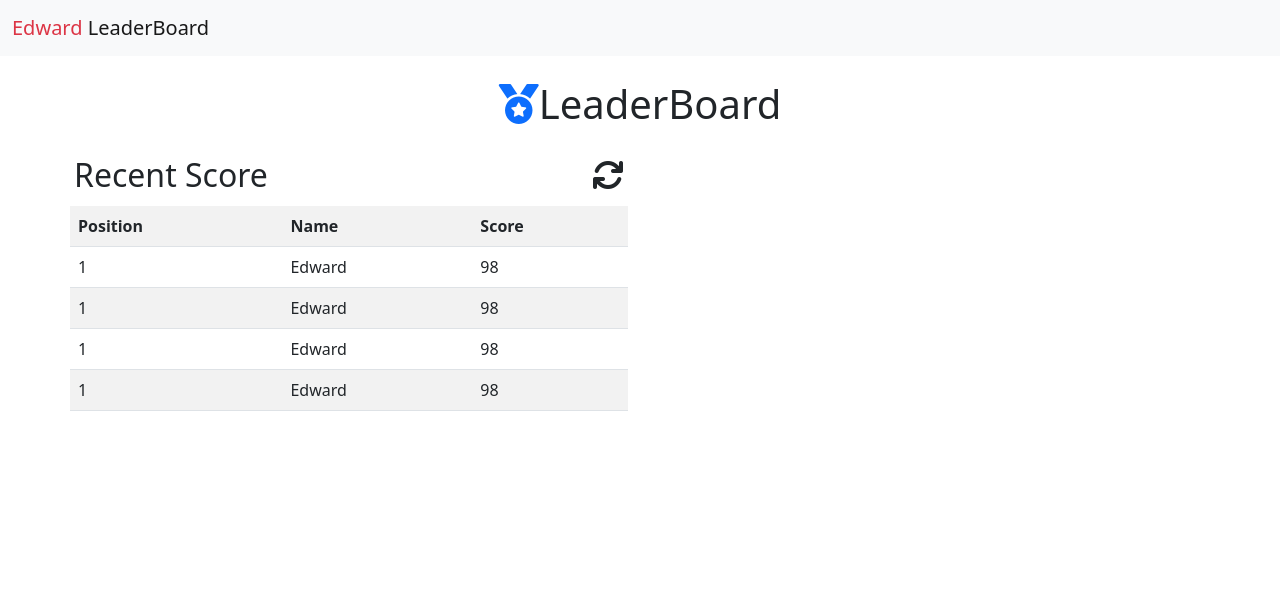
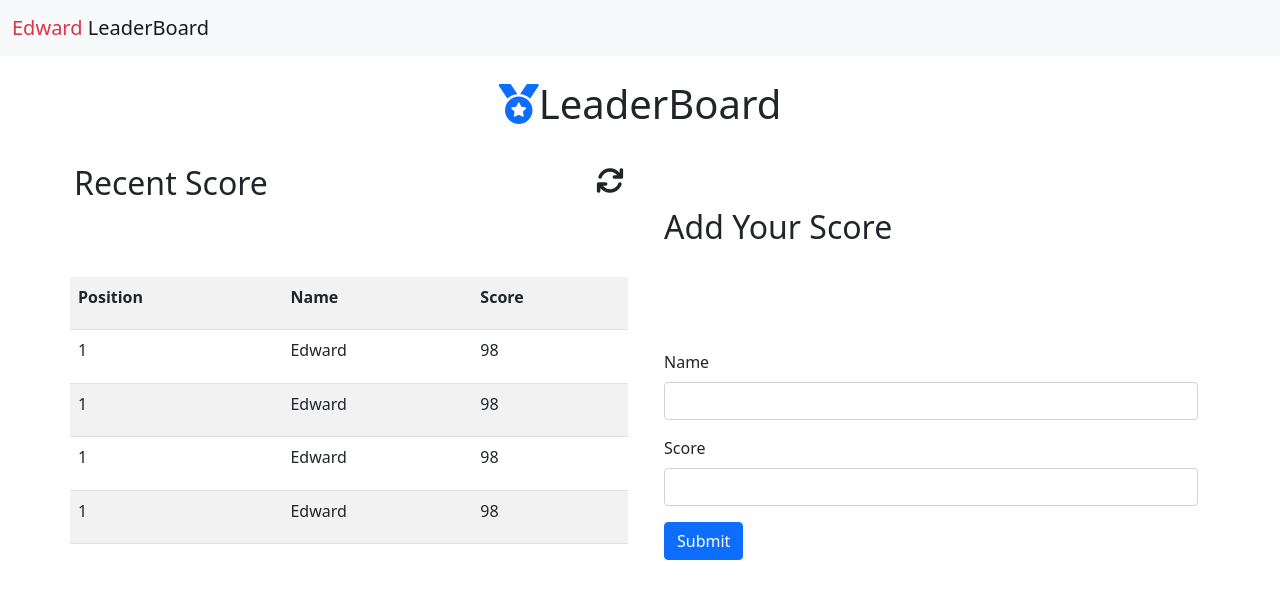
Before and after one commit to odhiambo-ed/Learderboard-White3d, a website built with webpack: page src/index.html in a window 1280 px wide. Built offline with nearby package versions, Linux system fonts and the light colour scheme.

Commit message:
Add Form

```diff
--- a/src/index.html
+++ b/src/index.html
@@ -23,11 +23,11 @@
         <div class="container">
             <h1 class="pt-4 text-center"><i class="fa-solid fa-medal text-primary"></i>LeaderBoard</h1>
         </div>
-        <div class="container">
+        <div class="container d-flex flex-row justify-content-between">
             <div class="row col-lg-6 mt-4">
                 <div class="p-1 d-flex flex-row justify-content-between">
                     <h2>Recent Score</h2>
-                    <h2><i class="fa-solid fa-arrows-rotate"></i></h2>
+                    <h3><i class="fa-solid fa-arrows-rotate"></i></h3>
                 </div>
                 <table class="table table-striped">
                     <tr>
@@ -57,8 +57,21 @@
                     </tr>
                 </table>
             </div>
-            <div class="row col-lg-6">
-
+            <div class="row col-lg-6 mt-5">
+                <div class="mt-4">
+                    <h2>Add Your Score</h2>
+                </div>
+                <form class="mt-5 pt-5">
+                    <div class="mb-3">
+                        <label for="lb-name" class="form-label">Name</label>
+                        <input type="text" class="form-control" id="lb-name" aria-describedby="name">
+                    </div>
+                    <div class="mb-3">
+                        <label for="lb-score" class="form-label">Score</label>
+                        <input type="text" class="form-control" id="lb-score">
+                    </div>
+                    <button type="submit" class="btn btn-primary">Submit</button>
+                </form>
             </div>
         </div>
     </main>
```
